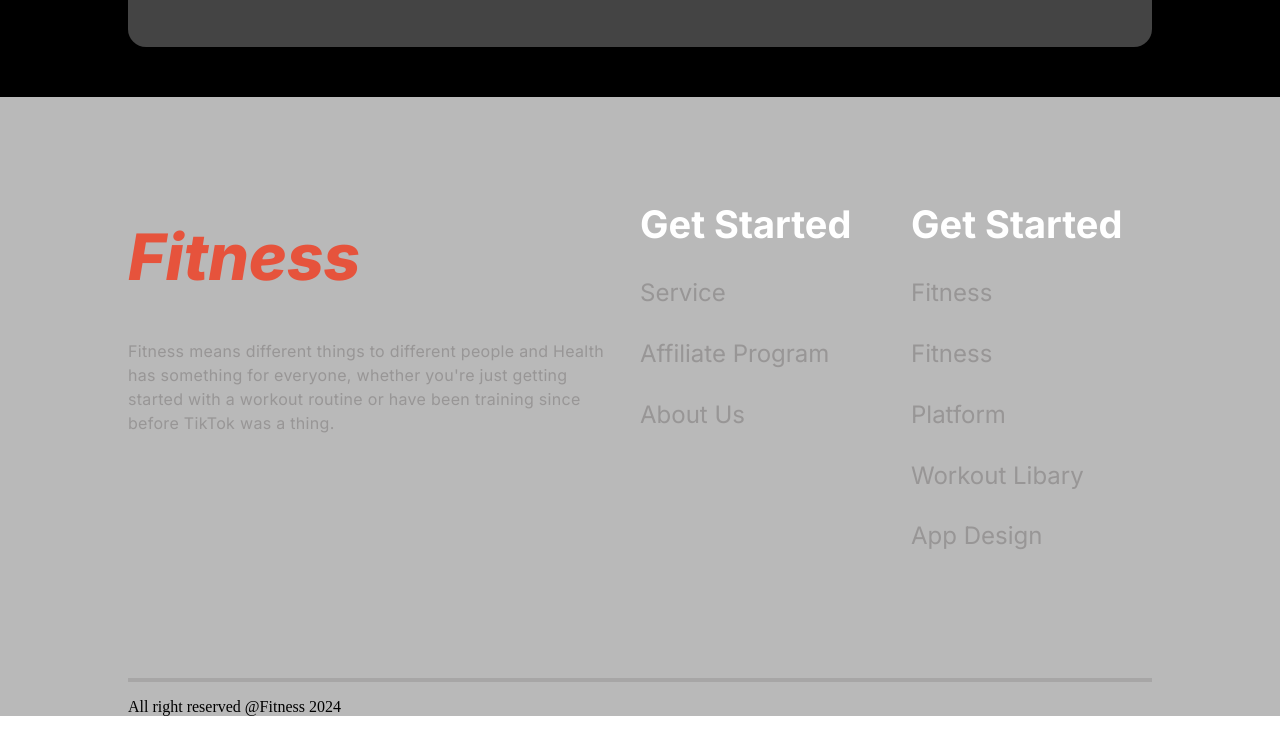
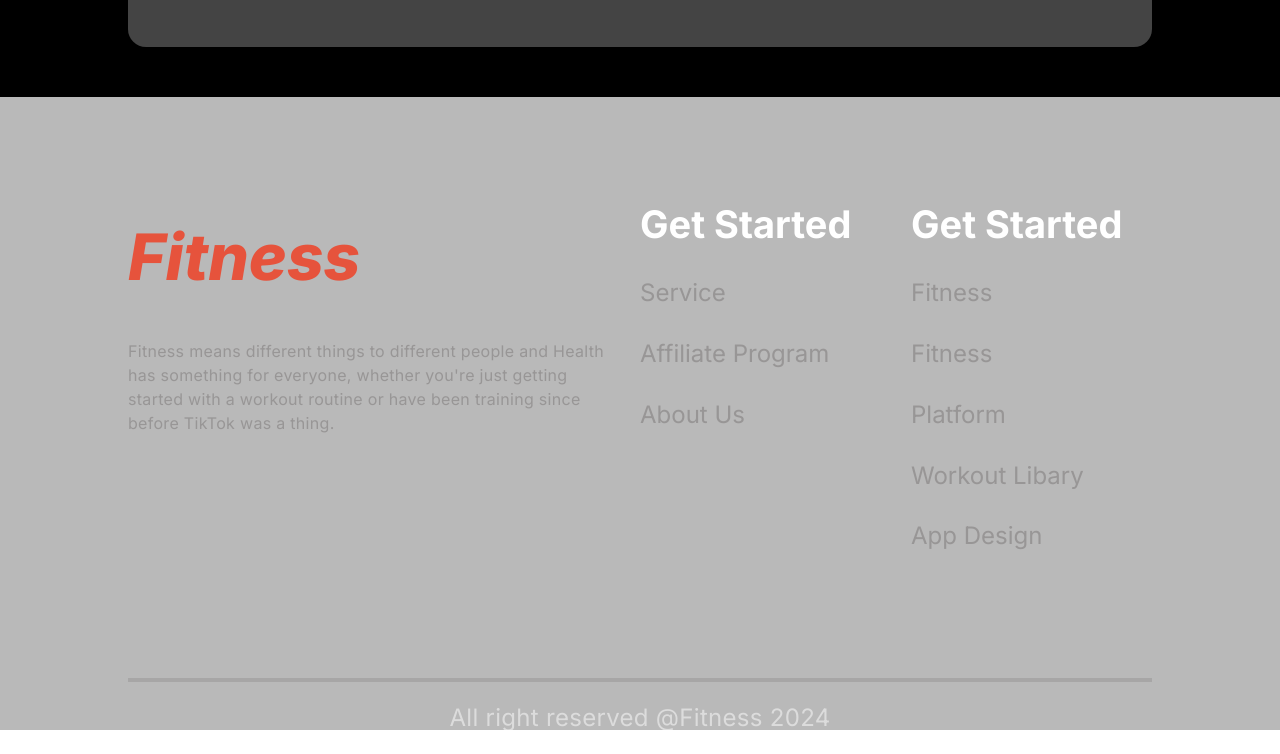
Before and after one commit to mdtohiduzzaman7/L1R9A2, a plain HTML site: page index.html in a window 1280 px wide. Shown: the part 4151-4905 px from the top of the page. Before the commit the page ends 4883 px from the top, so only its background shows below. Drawn offline with Linux system fonts and the light colour scheme; a web font is replaced by a local one.

Commit message:
all Right

```diff
--- a/index.html
+++ b/index.html
@@ -336,7 +336,7 @@
           </div>
 
           <p class="underline"></p>
-          <p>All right reserved @Fitness 2024</p>
+          <p class="lastFoot">All right reserved @Fitness 2024</p>
         </div>
       </footer>
     </main>
--- a/style.css
+++ b/style.css
@@ -522,6 +522,16 @@ footer {
   border: 2px solid rgba(17, 4, 4, 0.1);
 }
 
+.lastFoot {
+  color: rgba(255, 255, 255, 0.5);
+  font-family: Inter;
+  font-size: 24px;
+  font-weight: 400;
+  line-height: 24px;
+  letter-spacing: 0.3px;
+  text-align: center;
+}
+
 @media screen and (max-width: 576px) {
   body {
     width: 100%;
```
